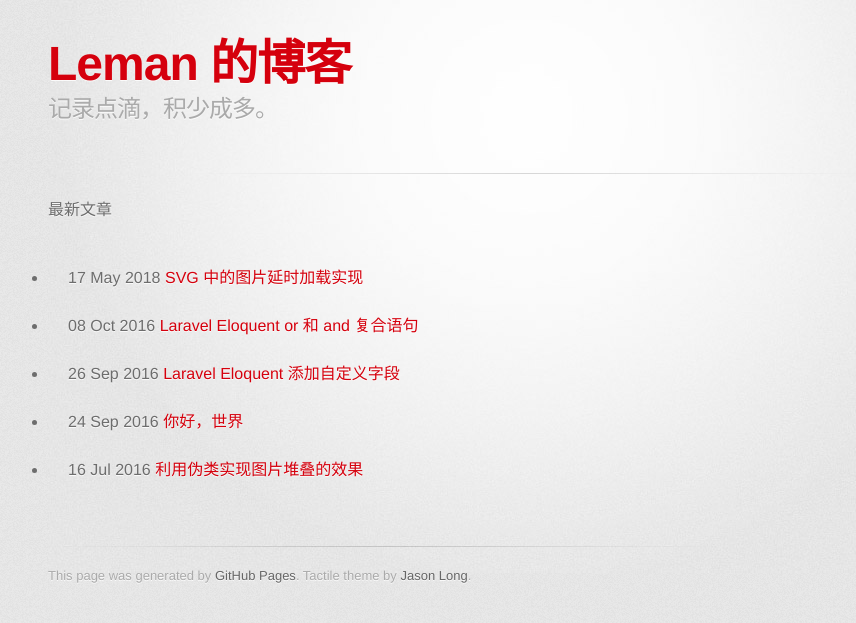
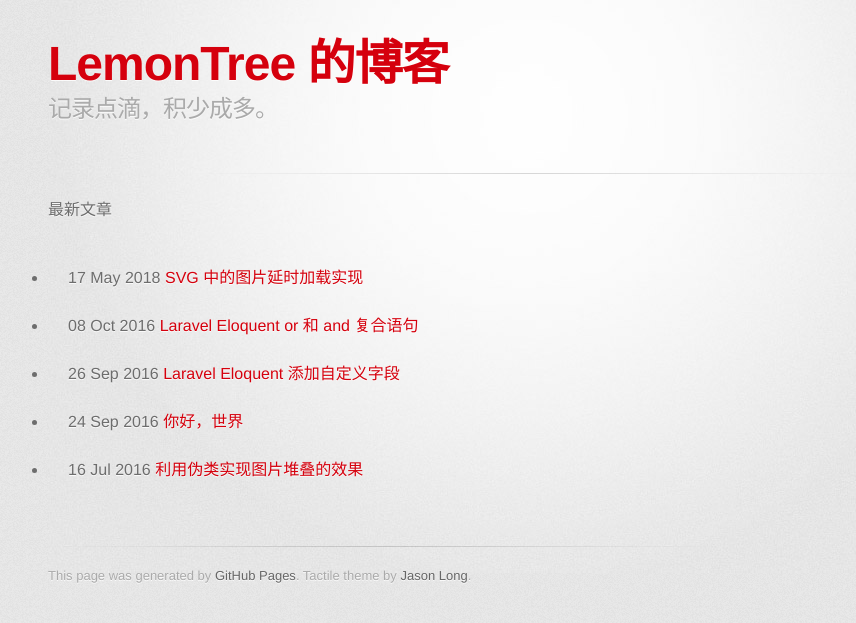
Before and after one commit to leemem/leemem.github.io, a Jekyll site: the page built from index.md, in a window 1280 px wide. Shown: the top 623 px of the page, without its empty margins (112-968 px from the left). Built offline with Jekyll 4.4.1, drawn with Linux system fonts in a browser that asks for light colours; some web fonts are replaced.

Commit message:
Update default.html

```diff
--- a/_layouts/default.html
+++ b/_layouts/default.html
@@ -19,7 +19,7 @@
       <div class="inner">
 
         <header>
-          <h1><a href="http://blog.limaoqi.com">Leman 的博客</a></h1>
+          <h1><a href="http://blogs.limaoqi.com">LemonTree 的博客</a></h1>
           <h2>记录点滴，积少成多。</h2>
         </header>
 
```
